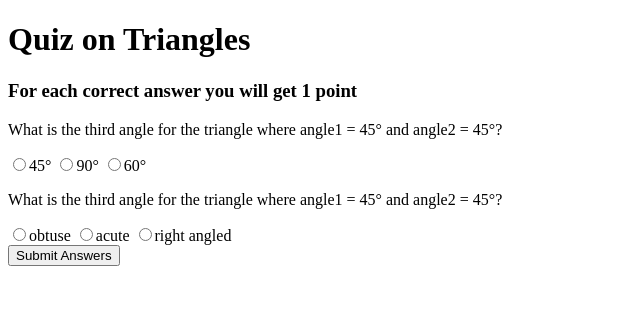
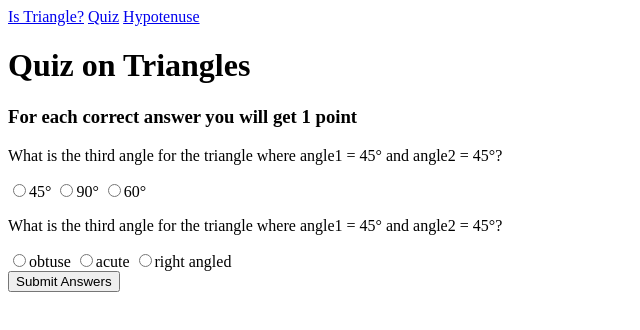
Before and after one commit to BijendraRaut/fun-with-traingles, a plain HTML site: page quiz.html in a window 1280 px wide. Shown: the whole page, without its empty margins (0-640 px from the left). Drawn offline with Linux system fonts and the light colour scheme.

Commit message:
quiz nav done

```diff
--- a/quiz.html
+++ b/quiz.html
@@ -7,6 +7,11 @@
     <title>Quiz on Triangles</title>
   </head>
   <body>
+    <nav>
+      <a href="triangle.html">Is Triangle?</a>
+      <a href="quiz.html">Quiz</a>
+      <a href="hypotenuse.html">Hypotenuse</a>
+    </nav>
     <h1>Quiz on Triangles</h1>
     <div class="container">
       <h3>For each correct answer you will get 1 point</h3>
```
